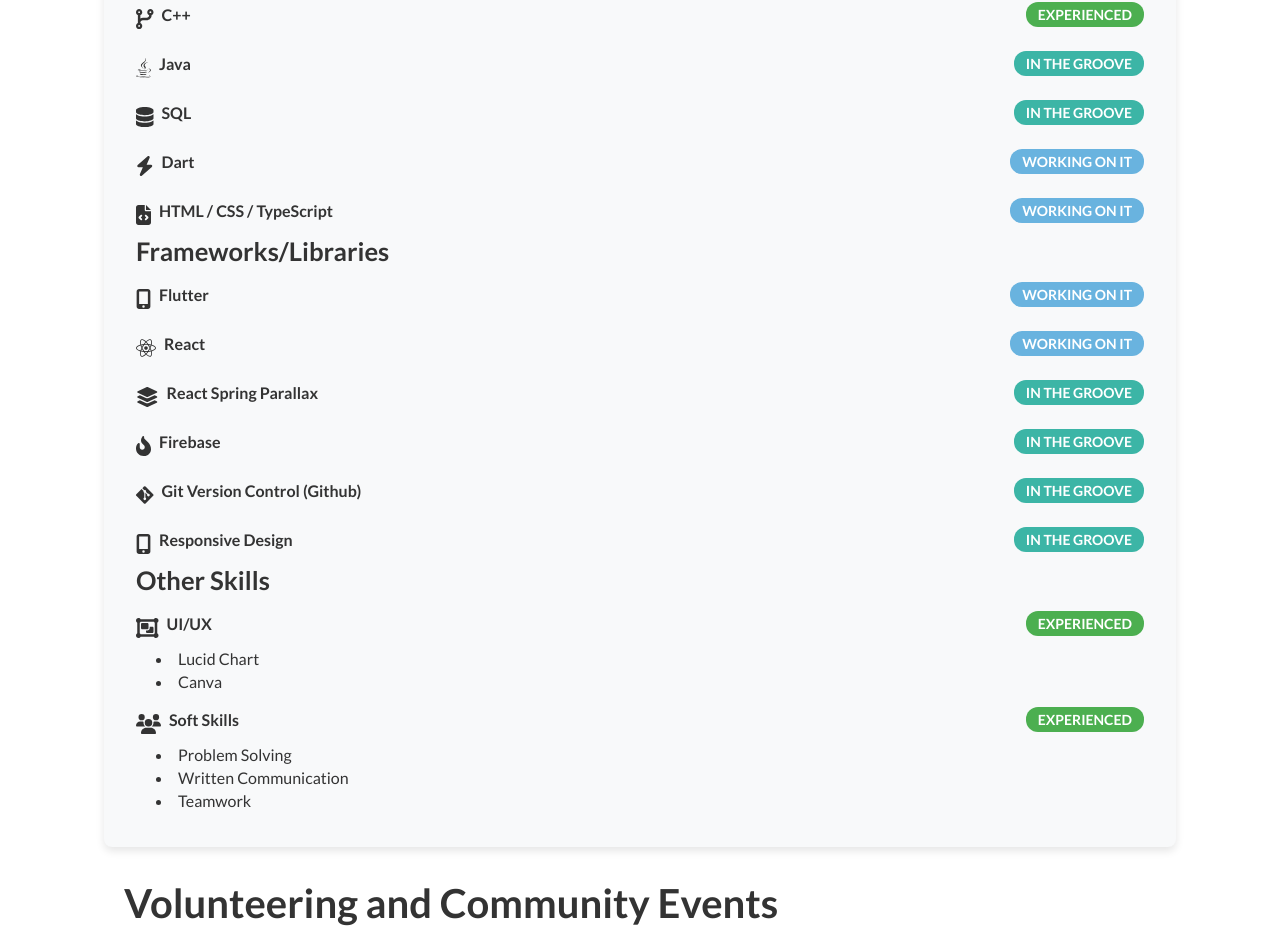
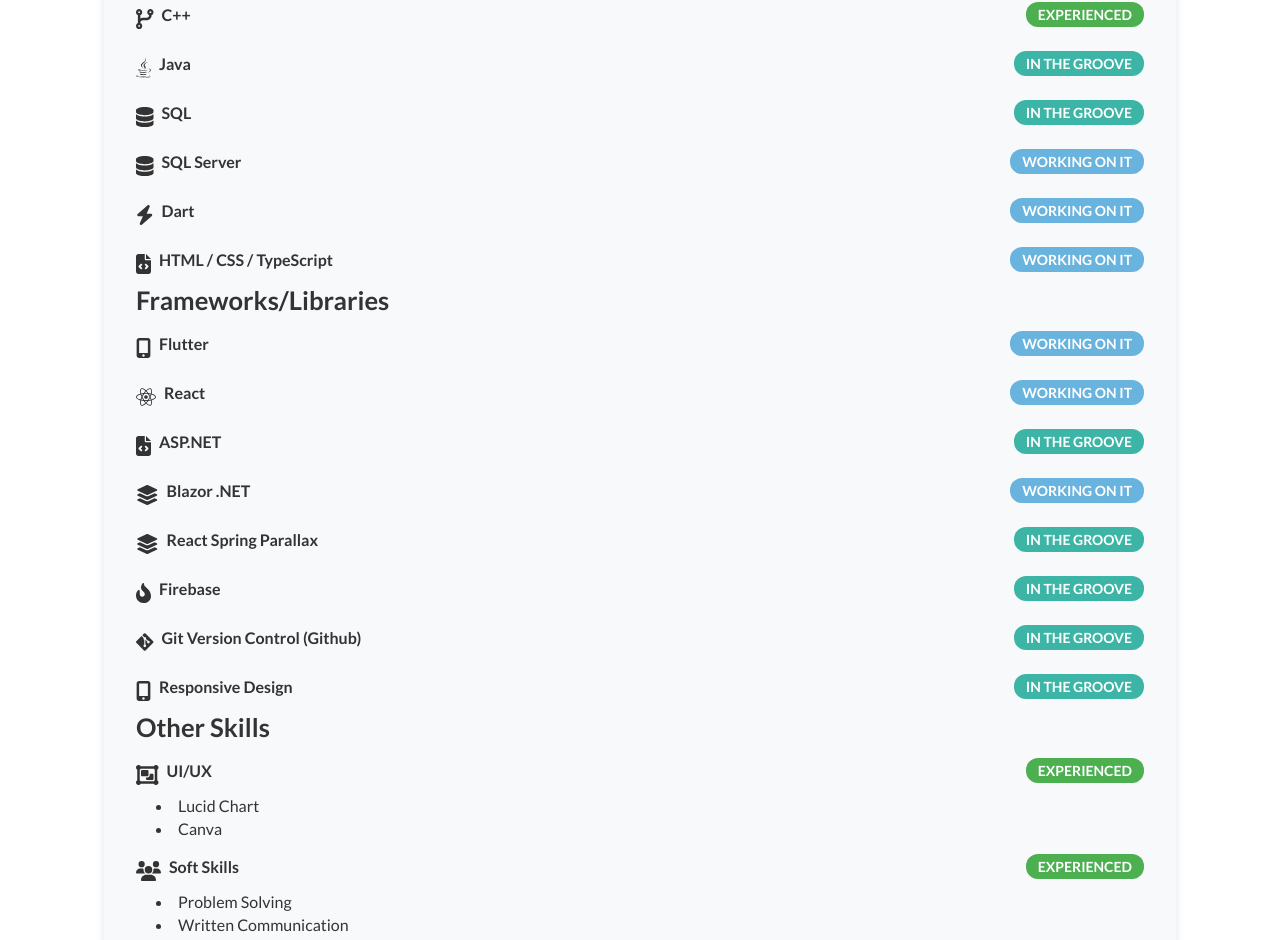
Before and after one commit to andrewchou949/andrewkhchou, a React (Create React App) app: page / in a window 1280 px wide. Shown: the part 3566-4506 px from the top of the page. Built offline with nearby package versions, Linux system fonts and the light colour scheme.

Commit message:
Add Costco related technical skills

```diff
--- a/src/components/Education/Education.tsx
+++ b/src/components/Education/Education.tsx
@@ -61,6 +61,14 @@
 
                   <div className="skill-item">
                     <div className="skill-name-icon">
+                      <FontAwesomeIcon icon={faDatabase} size="lg" />
+                      <span className="skill-name">SQL Server</span>
+                    </div>
+                    <span className="skill-proficiency-beginner">Working on it</span>
+                  </div>
+
+                  <div className="skill-item">
+                    <div className="skill-name-icon">
                       <FontAwesomeIcon icon={faBolt} size="lg" />
                       <span className="skill-name">Dart</span>
                     </div>
@@ -89,6 +97,22 @@
                     <div className="skill-name-icon">
                       <FontAwesomeIcon icon={faReact} size="lg" />
                       <span className="skill-name">React</span>
+                    </div>
+                    <span className="skill-proficiency-beginner">Working on it</span>
+                  </div>
+
+                  <div className="skill-item">
+                    <div className="skill-name-icon">
+                      <FontAwesomeIcon icon={faFileCode} size="lg" />
+                      <span className="skill-name">ASP.NET</span>
+                    </div>
+                    <span className="skill-proficiency-intermediate">In the groove</span>
+                  </div>
+
+                  <div className="skill-item">
+                    <div className="skill-name-icon">
+                      <FontAwesomeIcon icon={faLayerGroup} size="lg" />
+                      <span className="skill-name">Blazor .NET</span>
                     </div>
                     <span className="skill-proficiency-beginner">Working on it</span>
                   </div>
```
